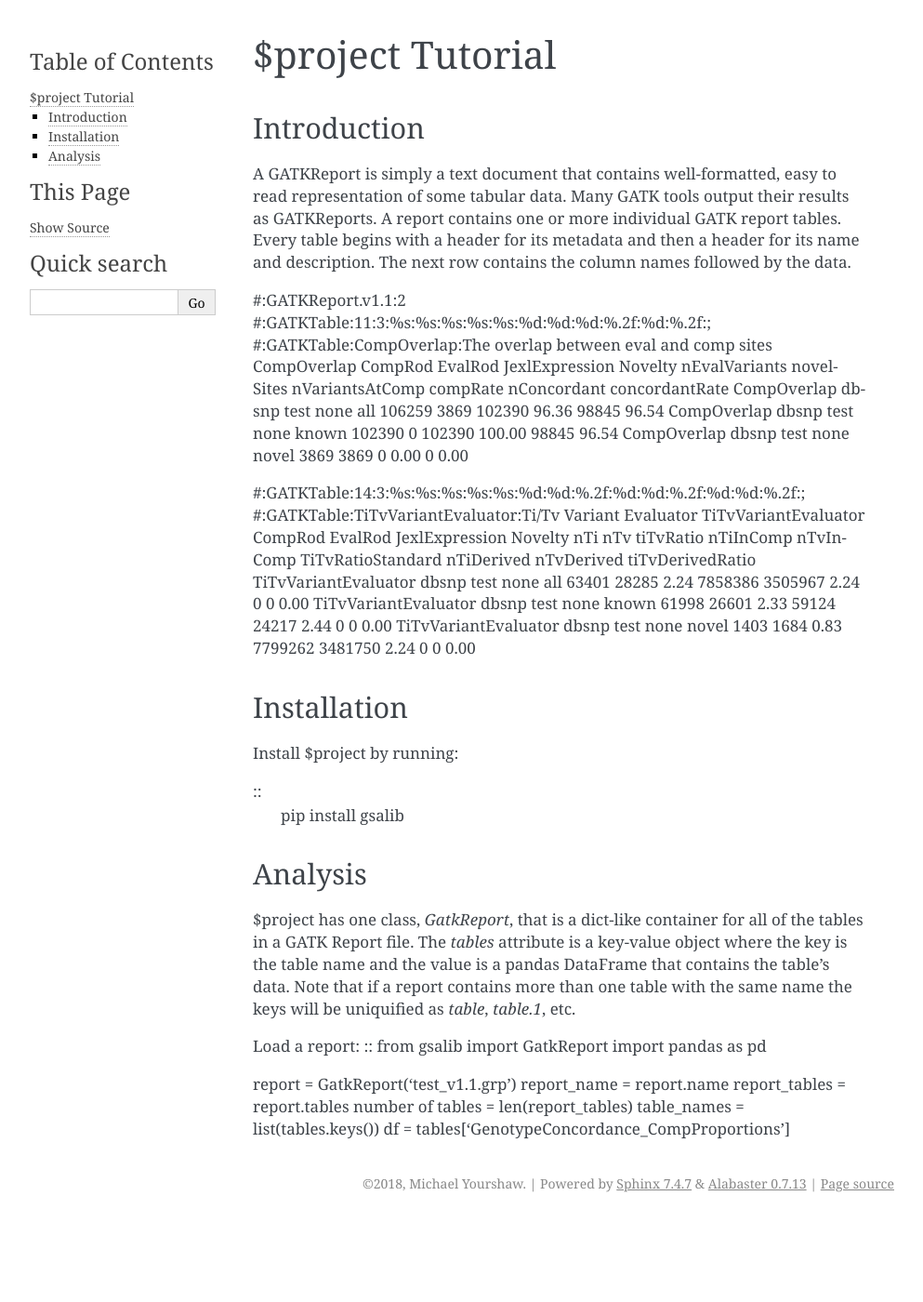
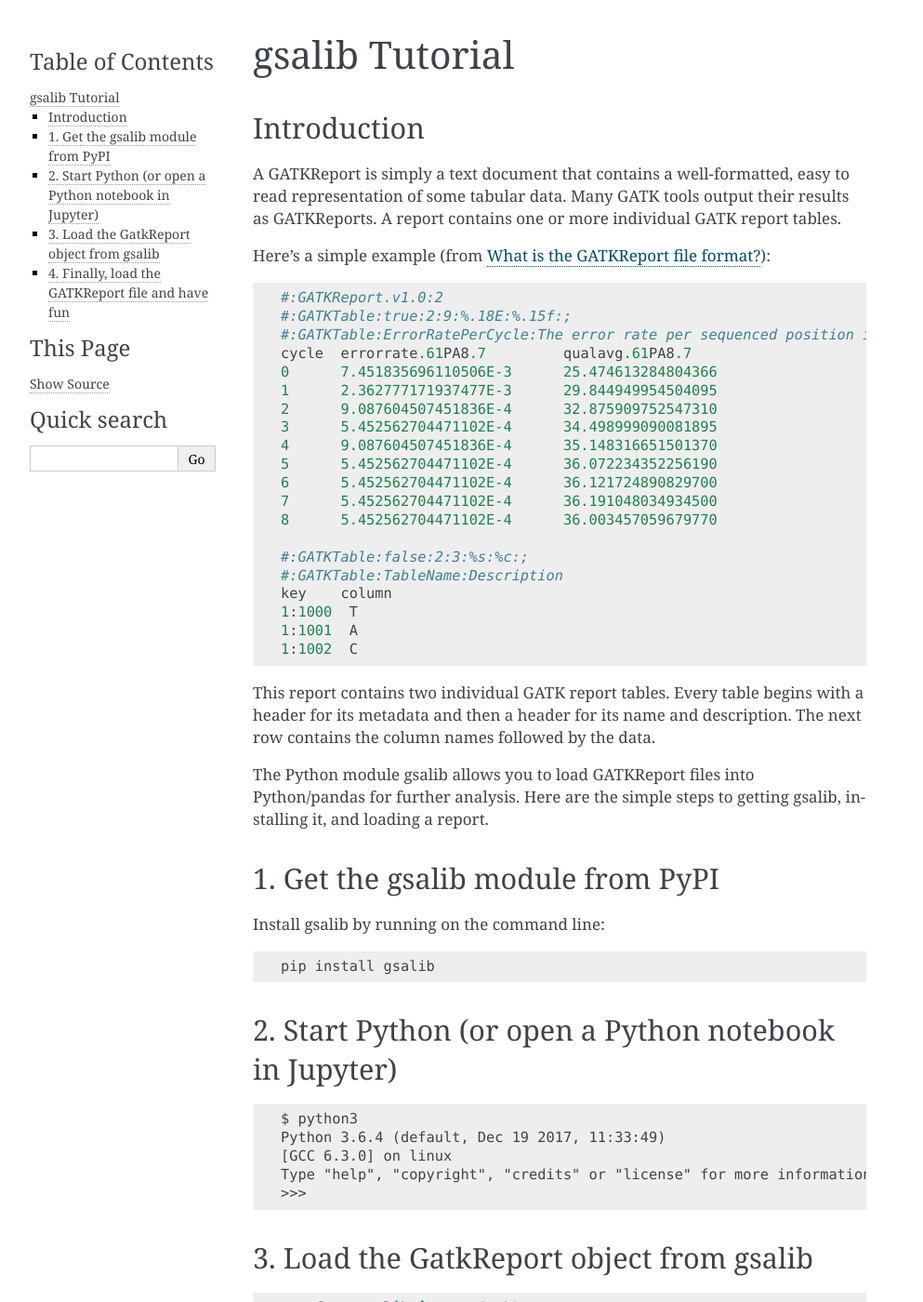
Before and after one commit to myourshaw/gsalib, a Sphinx documentation site: the page built from docs/tutorial.rst, in a window 1280 px wide and 1400 px high. Shown: the whole window at 93% size, without its empty margins (148-1141 px from the left). Built offline with Sphinx 7.4.7, drawn with Linux system fonts in a browser that asks for light colours; some of the changed text lies outside the part shown.

```diff
--- a/docs/conf.py
+++ b/docs/conf.py
@@ -12,9 +12,9 @@
 # add these directories to sys.path here. If the directory is relative to the
 # documentation root, use os.path.abspath to make it absolute, like shown here.
 #
-# import os
-# import sys
-# sys.path.insert(0, os.path.abspath('.'))
+import os
+import sys
+sys.path.insert(0, os.path.abspath('.'))
 
 
 # -- Project information -----------------------------------------------------
--- a/docs/index.rst
+++ b/docs/index.rst
@@ -12,6 +12,7 @@ Welcome to gsalib's documentation!
 
    intro
    tutorial
+   module
 
 
 
--- a/docs/tutorial.rst
+++ b/docs/tutorial.rst
@@ -1,47 +1,88 @@
-$project Tutorial
+gsalib Tutorial
 =================
 
 Introduction
 ------------
 
-A GATKReport is simply a text document that contains well-formatted, easy to read representation of some tabular data. Many GATK tools output their results as GATKReports. A report contains one or more individual GATK report tables. Every table begins with a header for its metadata and then a header for its name and description. The next row contains the column names followed by the data.
+A GATKReport is simply a text document that contains a well-formatted, easy to read representation of some tabular data. Many GATK tools output their results as GATKReports. A report contains one or more individual GATK report tables.
+
+Here's a simple example (from `What is the GATKReport file format? <https://gatkforums.broadinstitute.org/gatk/discussion/1244/what-is-the-gatkreport-file-format>`_)::
+
+    #:GATKReport.v1.0:2
+    #:GATKTable:true:2:9:%.18E:%.15f:;
+    #:GATKTable:ErrorRatePerCycle:The error rate per sequenced position in the reads
+    cycle  errorrate.61PA8.7         qualavg.61PA8.7
+    0      7.451835696110506E-3      25.474613284804366
+    1      2.362777171937477E-3      29.844949954504095
+    2      9.087604507451836E-4      32.875909752547310
+    3      5.452562704471102E-4      34.498999090081895
+    4      9.087604507451836E-4      35.148316651501370
+    5      5.452562704471102E-4      36.072234352256190
+    6      5.452562704471102E-4      36.121724890829700
+    7      5.452562704471102E-4      36.191048034934500
+    8      5.452562704471102E-4      36.003457059679770
+
+    #:GATKTable:false:2:3:%s:%c:;
+    #:GATKTable:TableName:Description
+    key    column
+    1:1000  T
+    1:1001  A
+    1:1002  C
+
+This report contains two individual GATK report tables. Every table begins with a header for its metadata and then a header for its name and description. The next row contains the column names followed by the data.
+
+The Python module gsalib allows you to load GATKReport files into Python/pandas for further analysis. Here are the simple steps to getting gsalib, installing it, and loading a report.
+
+1. Get the gsalib module from PyPI
+------------------------------------
+Install gsalib by running on the command line::
+
+    pip install gsalib
+
+2. Start Python (or open a Python notebook in Jupyter)
+------------------------------------------------------
+::
+
+    $ python3
+    Python 3.6.4 (default, Dec 19 2017, 11:33:49)
+    [GCC 6.3.0] on linux
+    Type "help", "copyright", "credits" or "license" for more information.
+    >>>
+
+3. Load the GatkReport object from gsalib
+-----------------------------------------
+::
+
+    >>> from gsalib import GatkReport
+
+4. Finally, load the GATKReport file and have fun
+-------------------------------------------------
+gsalib has one class, ``GatkReport``, that is a dict-like container for all of the tables in a GATK Report file. The ``GatkReport.tables`` attribute is a key-value object where the key is the table name and the value is a pandas DataFrame that contains the table's data. Note that if a report contains more than one table with the same name the keys will be uniquified as ``table``, ``table.1``, etc.::
+
+    >>> d = GatkReport('/path/to/gsalib/test/test_v1.0_gatkreport.table')
+    >>> for table in d.tables:
+    ...     d[table].describe()
 
 
-#:GATKReport.v1.1:2
-#:GATKTable:11:3:%s:%s:%s:%s:%s:%d:%d:%d:%.2f:%d:%.2f:;
-#:GATKTable:CompOverlap:The overlap between eval and comp sites
-CompOverlap  CompRod          EvalRod  JexlExpression  Novelty  nEvalVariants  novelSites  nVariantsAtComp  compRate  nConcordant  concordantRate
-CompOverlap  dbsnp            test     none            all             106259        3869           102390     96.36        98845           96.54
-CompOverlap  dbsnp            test     none            known           102390           0           102390    100.00        98845           96.54
-CompOverlap  dbsnp            test     none            novel             3869        3869                0      0.00            0            0.00
+              cycle  errorrate.61PA8.7  qualavg.61PA8.7
+    count  9.000000           9.000000         9.000000
+    mean   4.000000           0.001595        33.581250
+    std    2.738613           0.002273         3.687989
+    min    0.000000           0.000545        25.474613
+    25%    2.000000           0.000545        32.875910
+    50%    4.000000           0.000545        35.148317
+    75%    6.000000           0.000909        36.072234
+    max    8.000000           0.007452        36.191048
+               key column
+    count        3      3
+    unique       3      3
+    top     1:1000      A
+    freq         1      1
 
-#:GATKTable:14:3:%s:%s:%s:%s:%s:%d:%d:%.2f:%d:%d:%.2f:%d:%d:%.2f:;
-#:GATKTable:TiTvVariantEvaluator:Ti/Tv Variant Evaluator
-TiTvVariantEvaluator  CompRod          EvalRod  JexlExpression  Novelty  nTi    nTv    tiTvRatio  nTiInComp  nTvInComp  TiTvRatioStandard  nTiDerived  nTvDerived  tiTvDerivedRatio
-TiTvVariantEvaluator  dbsnp            test     none            all      63401  28285       2.24    7858386    3505967               2.24           0           0              0.00
-TiTvVariantEvaluator  dbsnp            test     none            known    61998  26601       2.33      59124      24217               2.44           0           0              0.00
-TiTvVariantEvaluator  dbsnp            test     none            novel     1403   1684       0.83    7799262    3481750               2.24           0           0              0.00
+For more examples, *see* `gsalib/examples <https://github.com/myourshaw/gsalib/tree/master/examples>`_.
 
-Installation
-------------
-Install $project by running:
+reshape_concordance_table
+    Given a GATKReport generated by GenotypeConcordance this function reshapes the concordance for a specified sample into a matrix with the EvalGenotypes in rows and the CompGenotypes in column.
 
-
-::
-    pip install gsalib
-
-Analysis
---------
-$project has one class, `GatkReport`, that is a dict-like container for all of the tables in a GATK Report file. The `tables` attribute is a key-value object where the key is the table name and the value is a pandas DataFrame that contains the table's data. Note that if a report contains more than one table with the same name the keys will be uniquified as `table`, `table.1`, etc.
-
-Load a report:
-::
-from gsalib import GatkReport
-import pandas as pd
-
-report = GatkReport('test_v1.1.grp')
-report_name = report.name
-report_tables = report.tables
-number of tables = len(report_tables)
-table_names = list(tables.keys())
-df = tables['GenotypeConcordance_CompProportions']
+summarize_varianteval (Python3 only)
+    Summarize several tables produced by GATK VariantEval into a VariantEvalMetricsSummary table as described in `(howto) Evaluate a callset with VariantEval <https://software.broadinstitute.org/gatk/documentation/article?id=6211>`_.
--- a/setup.py
+++ b/setup.py
@@ -40,7 +40,7 @@ setup(
     # For a discussion on single-sourcing the version across setup.py and the
     # project code, see
     # https://packaging.python.org/en/latest/single_source_version.html
-    version='1.0.2',  # Required
+    version='1.0.3',  # Required
 
     # This is a one-line description or tagline of what your project does. This
     # corresponds to the "Summary" metadata field:
```
Also changed, not shown: docs/intro.rst (+11 -12 lines), docs/module.rst (added, +7 -0 lines), gsalib.py (+10 -4 lines), 2 other files.
